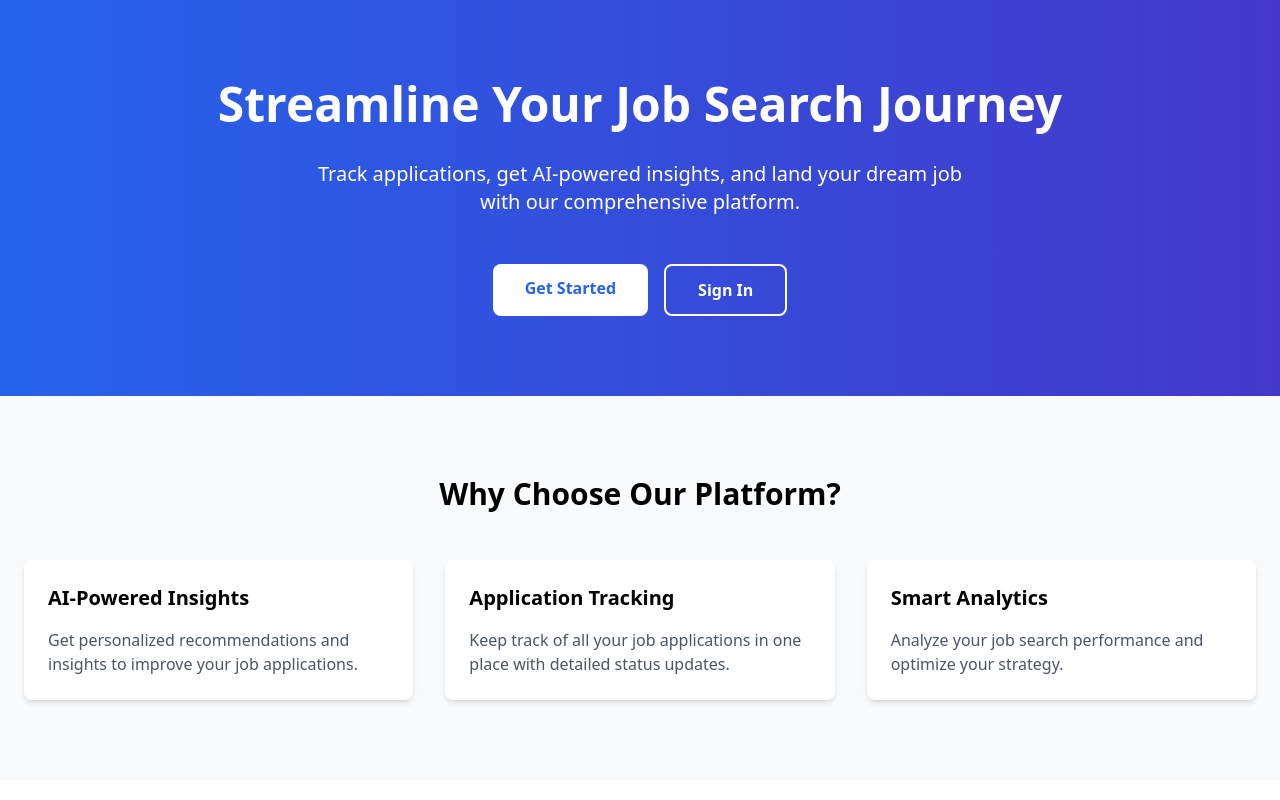
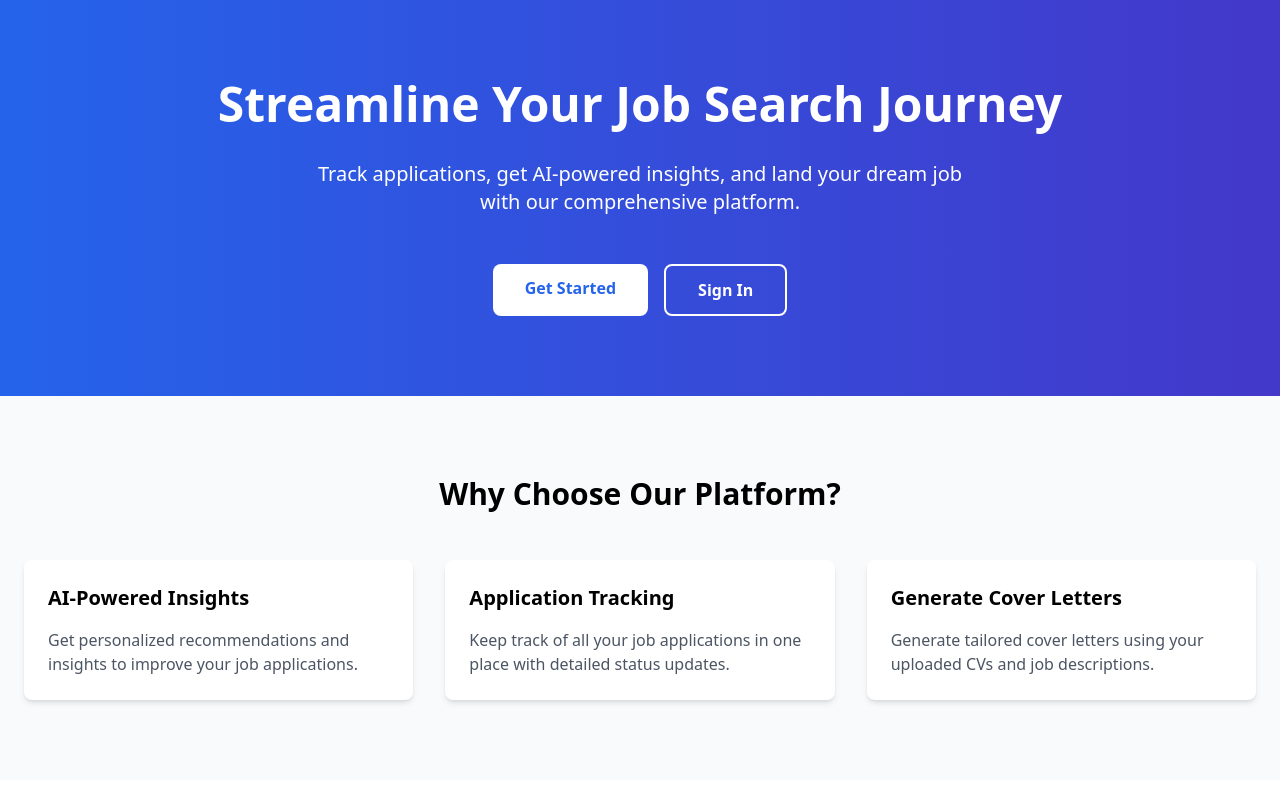
Before and after one commit to olamide44/applixr, a Next.js app in the folder frontend/: page / in a window 1280 px wide. Shown: the top 800 px of the page. Built offline with nearby package versions, Linux system fonts and the light colour scheme; no server answers.

Commit message:
Edited html in the landing page

```diff
--- a/frontend/pages/index.tsx
+++ b/frontend/pages/index.tsx
@@ -50,8 +50,8 @@ export default function Home() {
                 <p className="text-gray-600">Keep track of all your job applications in one place with detailed status updates.</p>
               </div>
               <div className="bg-white p-6 rounded-lg shadow-md">
-                <h3 className="text-xl font-semibold mb-4">Smart Analytics</h3>
-                <p className="text-gray-600">Analyze your job search performance and optimize your strategy.</p>
+                <h3 className="text-xl font-semibold mb-4">Generate Cover Letters</h3>
+                <p className="text-gray-600">Generate tailored cover letters using your uploaded CVs and job descriptions.</p>
               </div>
             </div>
           </div>
```
